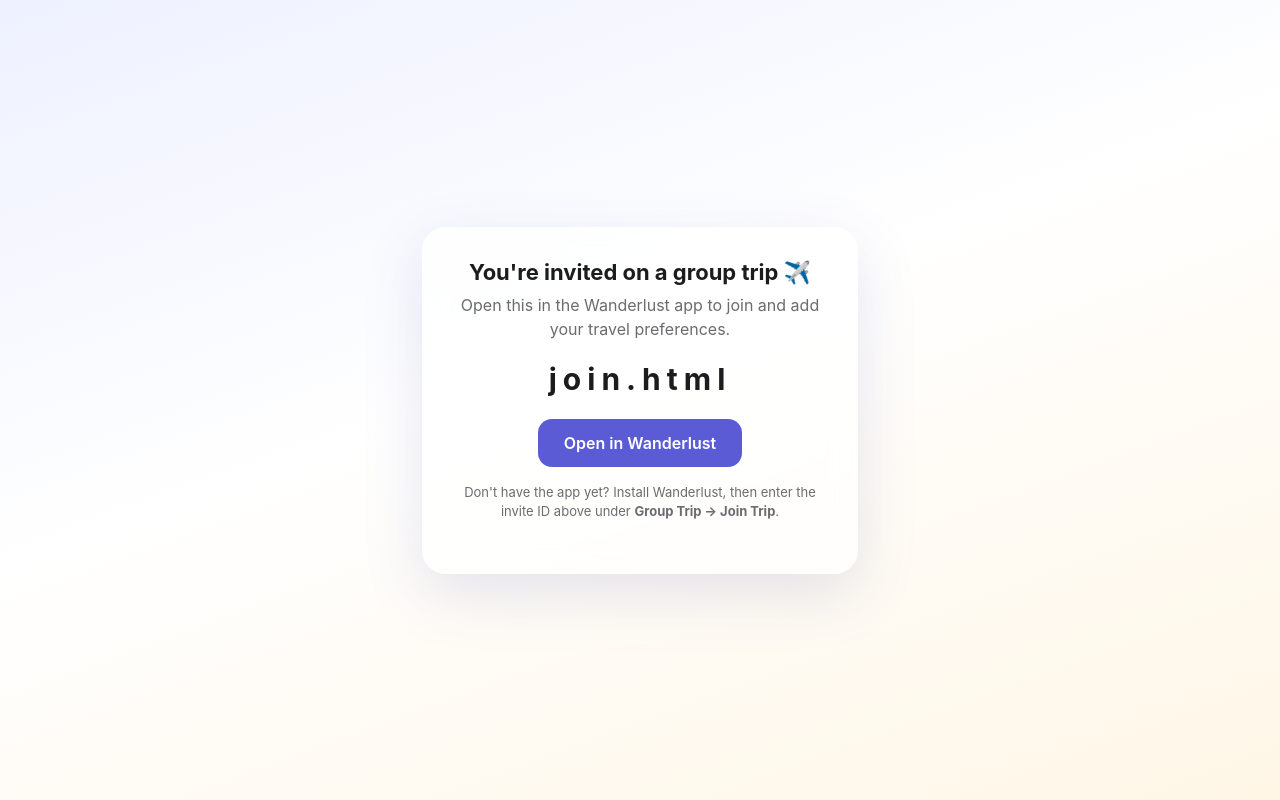
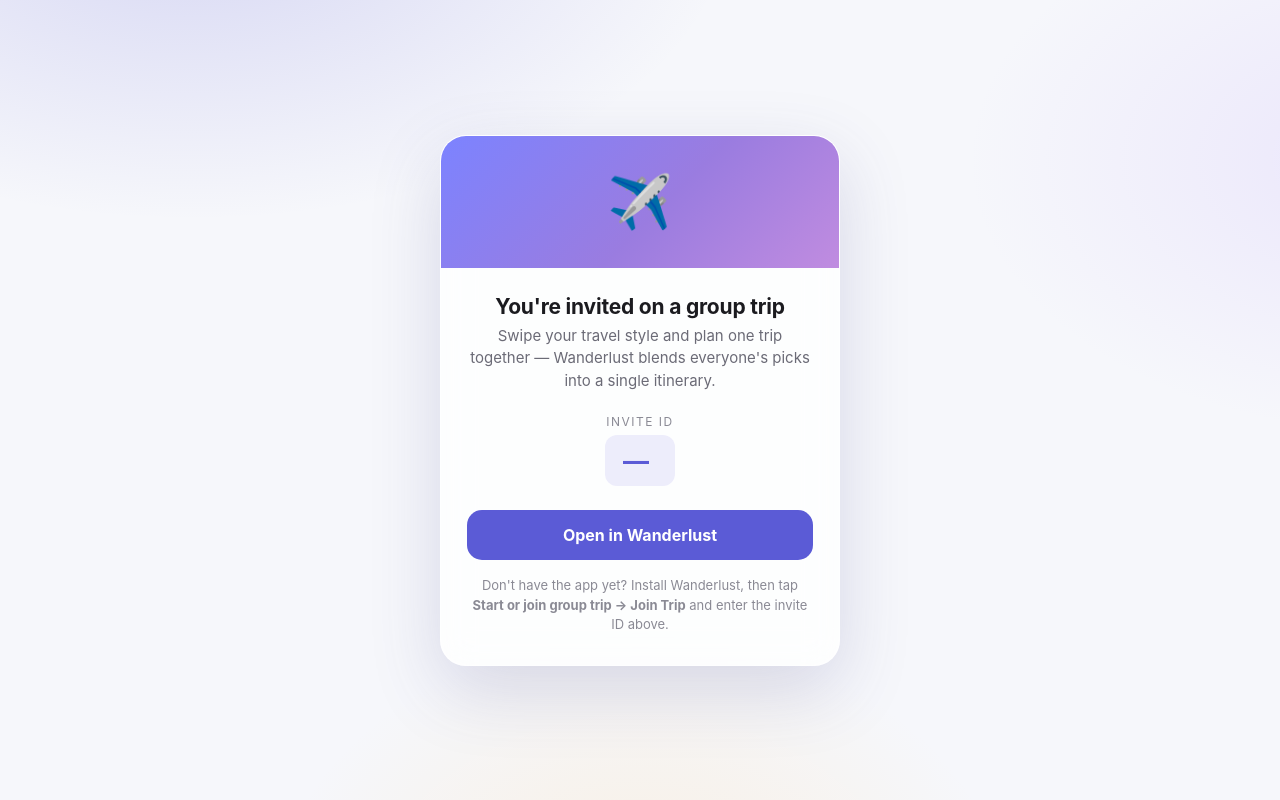
Before and after one commit to konzooo/wanderlust, a plain HTML site: page web/join.html in a window 1280 px wide. Drawn offline with Linux system fonts and the light colour scheme.

Commit message:
chore(group-trips): mirror improved join page + OG tags to web/

```diff
--- a/web/join.html
+++ b/web/join.html
@@ -3,43 +3,94 @@
 <head>
   <meta charset="utf-8" />
   <meta name="viewport" content="width=device-width, initial-scale=1" />
-  <title>Join your Wanderlust group trip</title>
+  <title>Join your group trip · Wanderlust</title>
+  <meta name="robots" content="noindex" />
+
+  <!-- Rich link preview (Open Graph + Twitter) -->
+  <meta property="og:type" content="website" />
+  <meta property="og:site_name" content="Wanderlust" />
+  <meta property="og:title" content="You're invited on a group trip ✈️" />
+  <meta property="og:description" content="Swipe your travel style and plan one trip together with your group on Wanderlust." />
+  <meta property="og:image" content="https://images.unsplash.com/photo-1501594907352-04cda38ebc29?w=1200&h=630&fit=crop&q=80" />
+  <meta property="og:image:width" content="1200" />
+  <meta property="og:image:height" content="630" />
+  <meta name="twitter:card" content="summary_large_image" />
+  <meta name="twitter:title" content="You're invited on a group trip ✈️" />
+  <meta name="twitter:description" content="Swipe your travel style and plan one trip together with your group on Wanderlust." />
+  <meta name="twitter:image" content="https://images.unsplash.com/photo-1501594907352-04cda38ebc29?w=1200&h=630&fit=crop&q=80" />
+
   <style>
     :root { color-scheme: light dark; }
+    * { box-sizing: border-box; }
     body {
       margin: 0; min-height: 100vh; display: grid; place-items: center;
-      font-family: -apple-system, system-ui, sans-serif;
-      background: linear-gradient(160deg, #EEF1FF, #FFFFFF 45%, #FFF6E6);
-      color: #1c1c1e;
+      font-family: -apple-system, BlinkMacSystemFont, "Segoe UI", system-ui, sans-serif;
+      color: #1b1b1f;
+      background:
+        radial-gradient(900px 500px at 15% -10%, rgba(91,91,214,0.20), transparent 60%),
+        radial-gradient(800px 500px at 110% 20%, rgba(180,150,255,0.18), transparent 55%),
+        radial-gradient(700px 600px at 50% 120%, rgba(255,205,120,0.22), transparent 55%),
+        #f6f7fb;
+    }
+    @media (prefers-color-scheme: dark) {
+      body { color: #f2f2f7; background:
+        radial-gradient(900px 500px at 15% -10%, rgba(91,91,214,0.30), transparent 60%),
+        radial-gradient(800px 500px at 110% 20%, rgba(120,90,200,0.22), transparent 55%),
+        radial-gradient(700px 600px at 50% 120%, rgba(120,90,40,0.30), transparent 55%),
+        #0e0e12; }
+      .card { background: rgba(28,28,34,0.72) !important; }
+      .code { background: rgba(255,255,255,0.08) !important; }
+      .muted { color: #a0a0aa !important; }
     }
     .card {
-      max-width: 380px; margin: 24px; padding: 32px 28px; text-align: center;
-      background: rgba(255,255,255,0.75); border-radius: 24px;
-      box-shadow: 0 20px 60px rgba(80,80,160,0.15); backdrop-filter: blur(12px);
+      width: min(92vw, 400px); margin: 24px; border-radius: 26px; overflow: hidden;
+      background: rgba(255,255,255,0.80); backdrop-filter: blur(16px);
+      box-shadow: 0 24px 70px rgba(70,70,140,0.18); border: 1px solid rgba(255,255,255,0.5);
     }
-    h1 { font-size: 22px; margin: 0 0 8px; }
-    p { color: #6b6b70; line-height: 1.5; margin: 0 0 20px; }
-    .code { font-size: 30px; letter-spacing: 6px; font-weight: 700; margin: 4px 0 22px; }
+    .hero {
+      height: 132px; display: grid; place-items: center;
+      background: linear-gradient(135deg, #7C83FF 0%, #9A7CE0 55%, #C08CE0 100%);
+      font-size: 52px;
+    }
+    .body { padding: 26px 26px 30px; text-align: center; }
+    h1 { font-size: 21px; margin: 0 0 6px; letter-spacing: -0.2px; }
+    .muted { color: #6b6b76; line-height: 1.5; margin: 0; font-size: 15px; }
+    .code-label { margin: 22px 0 6px; font-size: 12px; text-transform: uppercase; letter-spacing: 1.5px; color: #8a8a94; }
+    .code {
+      display: inline-block; padding: 10px 18px; border-radius: 12px;
+      background: rgba(91,91,214,0.10); color: #5B5BD6; font-weight: 700;
+      font-size: 26px; letter-spacing: 8px; font-variant-numeric: tabular-nums;
+    }
     .btn {
-      display: inline-block; padding: 14px 26px; border-radius: 14px;
-      background: #5B5BD6; color: #fff; text-decoration: none; font-weight: 600;
+      display: block; margin: 24px 0 0; padding: 15px; border-radius: 15px;
+      background: #5B5BD6; color: #fff; text-decoration: none; font-weight: 650; font-size: 16px;
+      transition: transform .06s ease;
     }
-    .hint { font-size: 13px; margin-top: 16px; }
+    .btn:active { transform: scale(0.98); }
+    .hint { margin: 16px 0 0; font-size: 13px; color: #8a8a94; line-height: 1.5; }
   </style>
 </head>
 <body>
   <div class="card">
-    <h1>You're invited on a group trip ✈️</h1>
-    <p>Open this in the Wanderlust app to join and add your travel preferences.</p>
-    <div class="code" id="code">—</div>
-    <a class="btn" href="#" id="open">Open in Wanderlust</a>
-    <p class="hint">Don't have the app yet? Install Wanderlust, then enter the invite ID above under <b>Group Trip → Join Trip</b>.</p>
+    <div class="hero">✈️</div>
+    <div class="body">
+      <h1>You're invited on a group trip</h1>
+      <p class="muted">Swipe your travel style and plan one trip together — Wanderlust blends everyone's picks into a single itinerary.</p>
+
+      <div class="code-label">Invite ID</div>
+      <div class="code" id="code">—</div>
+
+      <a class="btn" href="#" id="open">Open in Wanderlust</a>
+      <p class="hint">Don't have the app yet? Install Wanderlust, then tap <b>Start or join group trip → Join Trip</b> and enter the invite ID above.</p>
+    </div>
   </div>
+
   <script>
-    // The invite code is the last path segment: /join/<code>
-    var code = location.pathname.split('/').filter(Boolean).pop() || '';
-    document.getElementById('code').textContent = code;
-    // Fallback deep link into the app via the custom scheme.
+    // Invite code from the path (/join/<code>) or a ?c=<code> query.
+    var parts = location.pathname.split('/').filter(Boolean);
+    var fromPath = (parts.length > 1 && parts[parts.length - 1] !== 'join') ? parts[parts.length - 1] : '';
+    var code = (fromPath || new URLSearchParams(location.search).get('c') || '').replace(/\D/g, '');
+    document.getElementById('code').textContent = code || '—';
     document.getElementById('open').href = 'wanderlust://join/' + encodeURIComponent(code);
   </script>
 </body>
```
